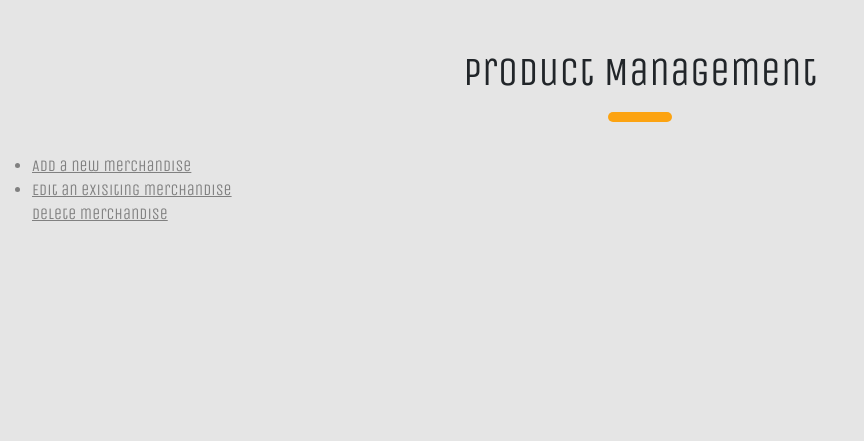
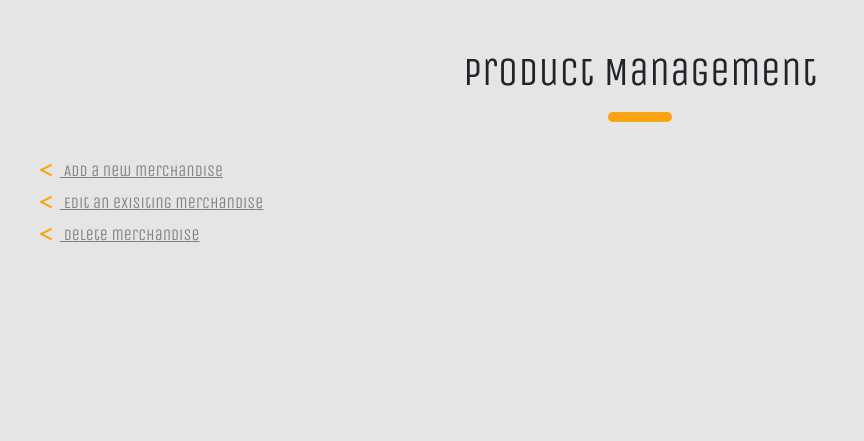
Before and after one commit to Code-Institute-Submissions/Zuhur-ms4_Feb, a Django app: page /product_management/ in a window 1280 px wide. Shown: the part 56-497 px from the top of the page, without its empty margins (0-864 px from the left). Run offline with Django 4.2, Linux system fonts and the light colour scheme; parts of the project's set-up code (start-up, migrations or seed data) failed here and were passed over; some libraries are stand-ins or nearby versions; some web fonts are replaced.

Commit message:
Add page for managing products

```diff
--- a/product_management/templates/product_management/product_management.html
+++ b/product_management/templates/product_management/product_management.html
@@ -19,16 +19,16 @@
     <div class="actions">
         <ul>
             <li class="action">
-                <a href="">Add a new merchandise</a>
+                <a href="{% url 'add-product' %}"> <i class="fas fa-less-than p-2"></i> Add a new merchandise</a>
             </li>
             <li class="action">
-                <a href="">Edit an exisiting merchandise</a>
+                <a href=""> <i class="fas fa-less-than p-2"></i> Edit an exisiting merchandise</a>
             </li>
             <livclass="action">
-                <a href="">Delete merchandise</a>
+                <a href=""> <i class="fas fa-less-than p-2"></i> Delete merchandise</a>
             </li>
         </ul>
     </div>
 </div>
 
-{% endblock %}s
+{% endblock %}
--- a/product_management/urls.py
+++ b/product_management/urls.py
@@ -3,4 +3,5 @@ from . import views
 
 urlpatterns = [
     path('', views.product_management, name='product-management'),
+    path('add_product/', views.add_product, name='add-product'),
 ]
--- a/product_management/views.py
+++ b/product_management/views.py
@@ -4,3 +4,6 @@ from django.shortcuts import redirect, render, HttpResponse
 
 def product_management(request):
     return render(request, 'product_management/product_management.html')
+
+def add_product(request):
+    return render(request, 'product_management/add_product.html')
--- a/static/css/base.css
+++ b/static/css/base.css
@@ -216,4 +216,5 @@ footer h5 {
 
 .action,a {
     color: grey;
+    list-style-type: none ;
 }
--- a/templates/base.html
+++ b/templates/base.html
@@ -58,7 +58,7 @@
                     </li>
                     {% if request.user.is_superuser %}
                         <li class="nav-item">
-                            <a class="nav-link" href="#">Product Management</a>
+                            <a class="nav-link" href="{% url 'product-management' %}">Product Management</a>
                         </li>
                     {% endif %}
                 </ul>
```
Also changed, not shown: product_management/templates/product_management/add_product.html (added, +20 -0 lines).
